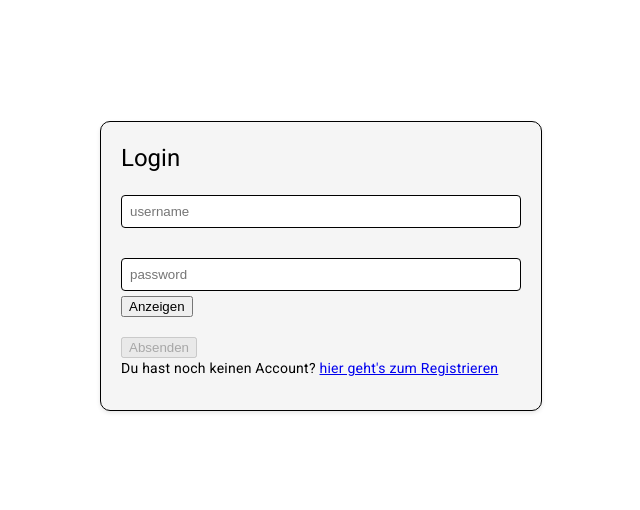
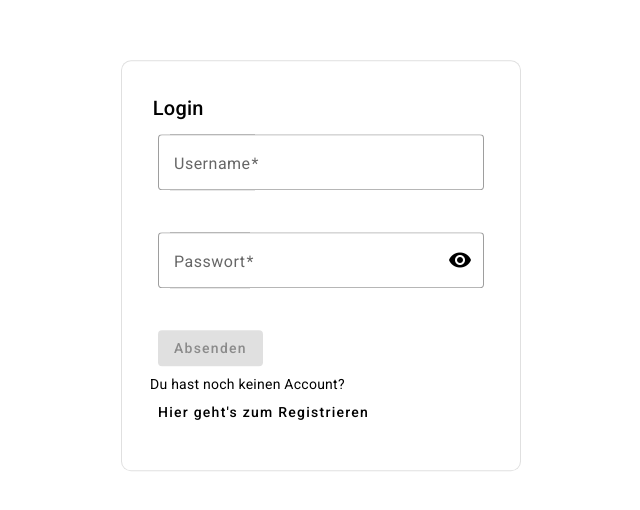
Before and after one commit to TySuvion/akademiplan-webapp, an Angular app: page /login in a window 1280 px wide. Shown: the part 134-644 px from the top of the page, without its empty margins (319-959 px from the left). Built offline with nearby package versions, Linux system fonts and the light colour scheme.

Commit message:
login from redone with material design

```diff
--- a/src/app/auth/login/login.component.css
+++ b/src/app/auth/login/login.component.css
@@ -1,21 +1,17 @@
-.login-container {
+mat-form-field {
+  width: 100%;
+  margin-bottom: 20px;
+}
+
+mat-card {
   width: 400px;
   padding: 20px;
-  background-color: #f5f5f5;
-  border: 1px solid #000;
   border-radius: 10px;
   position: fixed;
   top: 50%;
   left: 50%;
   transform: translate(-50%, -50%);
-  box-shadow: 0 2px 4px rgba(0, 0, 0, 0.1);
 }
-
-input {
-  width: 100%;
-  padding: 8px;
-  margin: 5px 0;
-  border: 1px solid #000;
-  border-radius: 4px;
-  box-sizing: border-box;
+mat-card-header {
+  padding: 3%;
 }
--- a/src/app/auth/login/login.component.html
+++ b/src/app/auth/login/login.component.html
@@ -1,26 +1,68 @@
-<div class="login-container">
-  <h1>Login</h1>
-  <form class="login-form" [formGroup]="loginForm" (ngSubmit)="onSubmit()">
-    <div>
-      <input type="text" placeholder="username" formControlName="username" />
-    </div>
-    <br />
-    <div>
+<mat-card appearance="outlined">
+  <mat-card-header>
+    <mat-card-title>Login</mat-card-title>
+  </mat-card-header>
+
+  <mat-card-content>
+    <form [formGroup]="loginForm" (ngSubmit)="onSubmit()">
+      <!-- Username Field -->
+      <mat-form-field appearance="outline" class="full-width">
+        <mat-label>Username</mat-label>
+        <input matInput type="text" formControlName="username" />
+        <mat-error *ngIf="loginForm.get('username')?.hasError('required')">
+          Username ist erforderlich.
+        </mat-error>
+        <mat-error *ngIf="loginForm.get('username')?.hasError('minlength')">
+          Username muss mindestens 3 Zeichen lang sein.
+        </mat-error>
+      </mat-form-field>
+
+      <!-- Password Field -->
+      <mat-form-field appearance="outline" class="full-width">
+        <mat-label>Passwort</mat-label>
         <input
+          matInput
           [type]="showPassword ? 'text' : 'password'"
-        placeholder="password"
           formControlName="password"
         />
-      <button type="button" (click)="showPassword = !showPassword">
-        {{ showPassword ? "Verstecken" : "Anzeigen" }}
+        <button
+          mat-icon-button
+          matSuffix
+          type="button"
+          (click)="showPassword = !showPassword"
+          [attr.aria-label]="'Toggle password visibility'"
+        >
+          <mat-icon>{{
+            showPassword ? "visibility_off" : "visibility"
+          }}</mat-icon>
         </button>
-    </div>
-    <br />
-    <button type="submit" [disabled]="loginForm.invalid">Absenden</button>
+        <mat-error *ngIf="loginForm.get('password')?.hasError('required')">
+          Passwort ist erforderlich.
+        </mat-error>
+        <mat-error *ngIf="loginForm.get('password')?.hasError('minlength')">
+          Passwort muss mindestens 6 Zeichen lang sein.
+        </mat-error>
+      </mat-form-field>
+
+      <!-- Submit Button -->
+      <button
+        mat-raised-button
+        color="primary"
+        type="submit"
+        [disabled]="loginForm.invalid"
+      >
+        Absenden
+      </button>
     </form>
-  <div class="error">{{ errorMessage }}</div>
+
+    <!-- Error Message -->
+    <div class="error" *ngIf="errorMessage">{{ errorMessage }}</div>
+  </mat-card-content>
+
+  <mat-card-actions>
     <p>
       Du hast noch keinen Account?
-    <a routerLink="/signup">hier geht's zum Registrieren</a>
+      <a mat-button routerLink="/signup">Hier geht's zum Registrieren</a>
     </p>
-</div>
+  </mat-card-actions>
+</mat-card>
```
Also changed, not shown: src/app/auth/login/login.component.ts (+16 -1 lines). Lines whose indentation alone changed are shown as unchanged.
